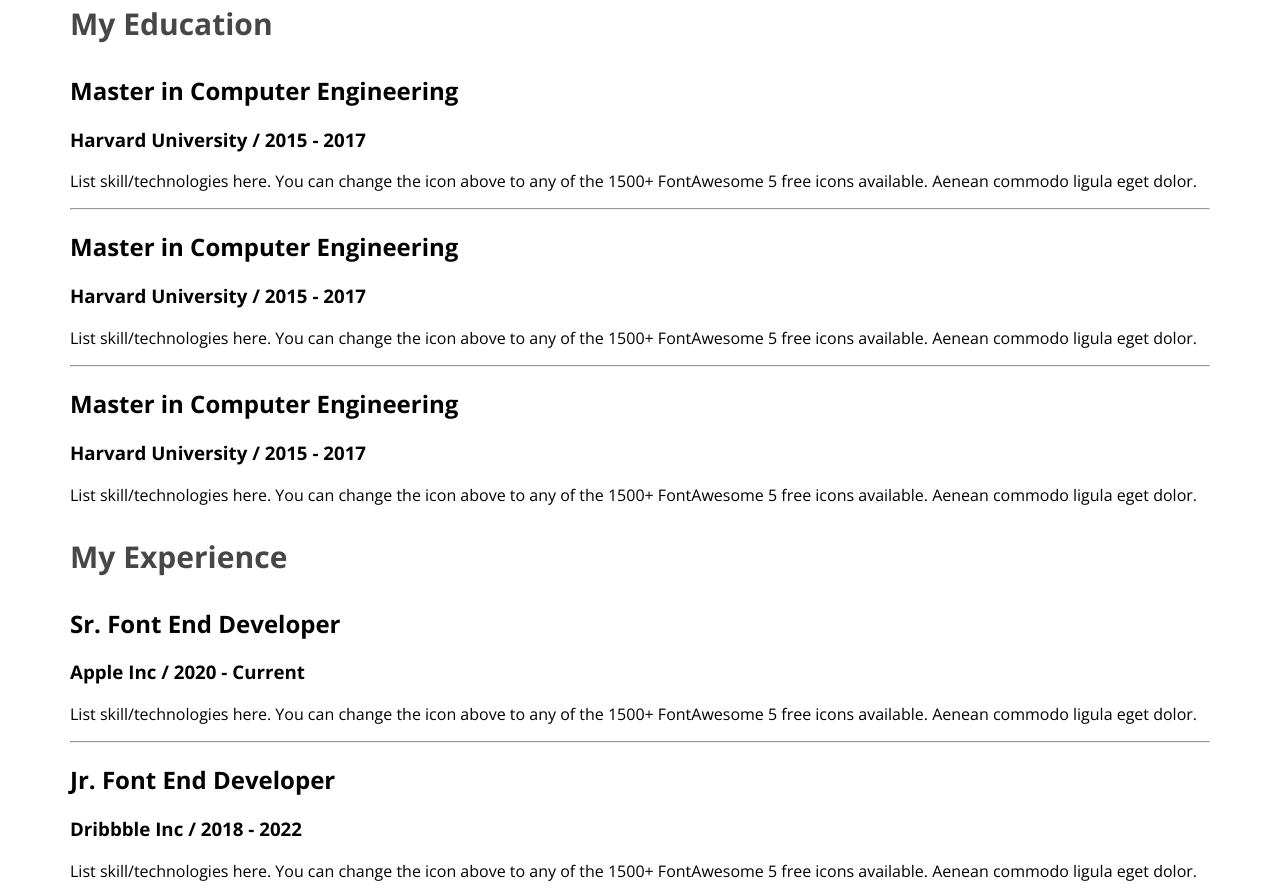
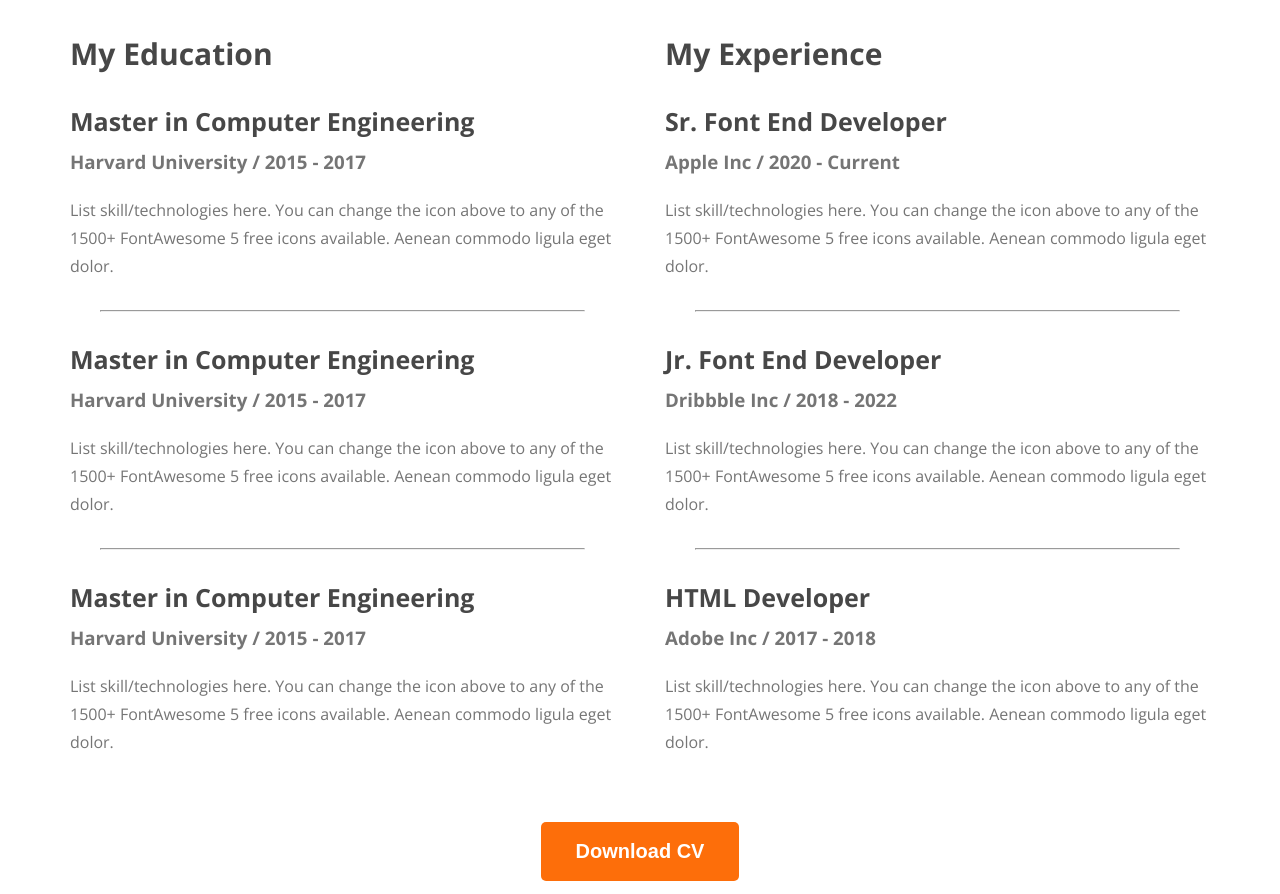
Before and after one commit to developer-rimon23/web-developer-portfolio, a plain HTML site: page index.html in a window 1280 px wide. Shown: the part 2406-3300 px from the top of the page. Drawn offline with nearby package versions, Linux system fonts and the light colour scheme.

Commit message:
finish resume section

```diff
--- a/index.html
+++ b/index.html
@@ -171,6 +171,9 @@
                     </div>
                 </div>
             </div>
+            <div class="download-cv">
+                <button class="btn-primary">Download CV</button>
+            </div>
         </section>
 
         <!-- Resume section end -->
--- a/styles/portfolio.css
+++ b/styles/portfolio.css
@@ -158,7 +158,34 @@ main section {
     color: #474747;
     font-size: 30px;
     font-weight: 700;
-
 }
 
+.resume-container {
+    display: flex;
+    gap: 50px;
+}
+.resume-item-institute{
+    margin-bottom: 20px;
+    margin-top: 0px;
+}
+.resume-item-institute,
+.resume-item-description {
+    color: #757575;
+    line-height: 28px;
+}
+
+.resume-item-title {
+    color: #474747;
+    font-size: 25px;
+    font-weight: 700;
+    margin-bottom: 10px;
+}
+.resume-container hr {
+margin: 30px;
+}
+
+.download-cv{
+    text-align: center;
+    margin-top: 50px;
+}
 /* Resume section styles end */
```
